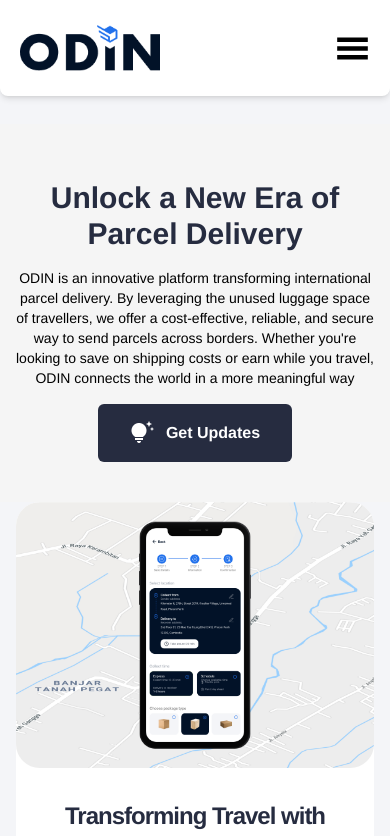
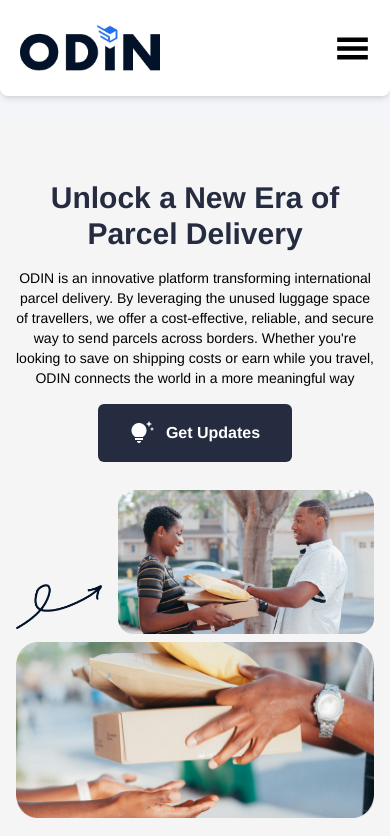
Before and after one commit to GeorgeShalamberidze/ODIN, a React (Vite) app: page / in a window 390 px wide. Shown: the top 836 px of the page. Built offline with nearby package versions, Linux system fonts and the light colour scheme.

Commit message:
minor changes

```diff
--- a/src/components/Footer/index.tsx
+++ b/src/components/Footer/index.tsx
@@ -49,7 +49,7 @@
           </div>
           <div className="h-[1px] w-full bg-[#9FA7B6] mb-6"></div>
           <div className="flex w-full justify-end pb-6">
-            Copyright © 2023 Hatchproof. All rights reserved.
+            Copyright © 2023 ODIN. All rights reserved.
           </div>
         </footer>
       </Fade>
--- a/src/components/Hero/index.tsx
+++ b/src/components/Hero/index.tsx
@@ -37,7 +37,10 @@
           </div>
 
           <div className="flex justify-center md:justify-between items-center">
-            <a href="#emailSection" className="no-underline text-inherit">
+            <a
+              href="#emailSection"
+              className="no-underline text-inherit mb-5 md:mb-0"
+            >
               <div className="bg-[#262C40] h-fit text-white flex gap-3 w-fit px-8 py-[17px] rounded-md cursor-pointer mt-2">
                 <img src={GetUpdates} alt="light blub" className="w-6 h-6" />
                 <p className="text-base font-bold">{t("getUpdates")}</p>
@@ -56,6 +59,32 @@
               </div>
             </div>
           </div>
+
+          <div className="h-fit w-full flex justify-end gap-4 md:hidden">
+            <div className="flex items-end w-1/4">
+              <img
+                src={LeftArrow}
+                alt="connector arrow"
+                className="h-[55px] w-full object-contain"
+              />
+            </div>
+            <div className="relative w-fit">
+              <img
+                src={ImgOne}
+                alt="gift wrap up"
+                className="w-full h-full object-cover max-h-[150px]"
+              />
+            </div>
+          </div>
+
+          <div className="h-fit w-full flex gap-4 md:hidden justify-between">
+            <div className="flex justify-end">
+              <img src={ImgTwo} alt="gift wrap up" className="w-full h-44" />
+            </div>
+            <div className="gap-4 justify-end hidden 3xs:flex">
+              <img src={ImgThree} alt="gift wrap up" className="w-full h-44" />
+            </div>
+          </div>
         </div>
       </Fade>
     </div>
--- a/src/components/MapSection/index.tsx
+++ b/src/components/MapSection/index.tsx
@@ -6,11 +6,12 @@
 
 const MapSection = () => {
   const { t } = useTranslation();
+
   return (
     <div className="mb-20 mt-0 md:mt-[50px] mx-4 md:mx-14 lg:mx-28 relative">
       <Fade className="w-full" triggerOnce duration={800}>
         <div
-          className="flex bg-white rounded-3xl flex-col md:flex-row"
+          className="flex bg-white rounded-3xl flex-col-reverse md:flex-row"
           id="map"
         >
           <div className="relative w-auto lg:w-1/2 flex-1">
```
